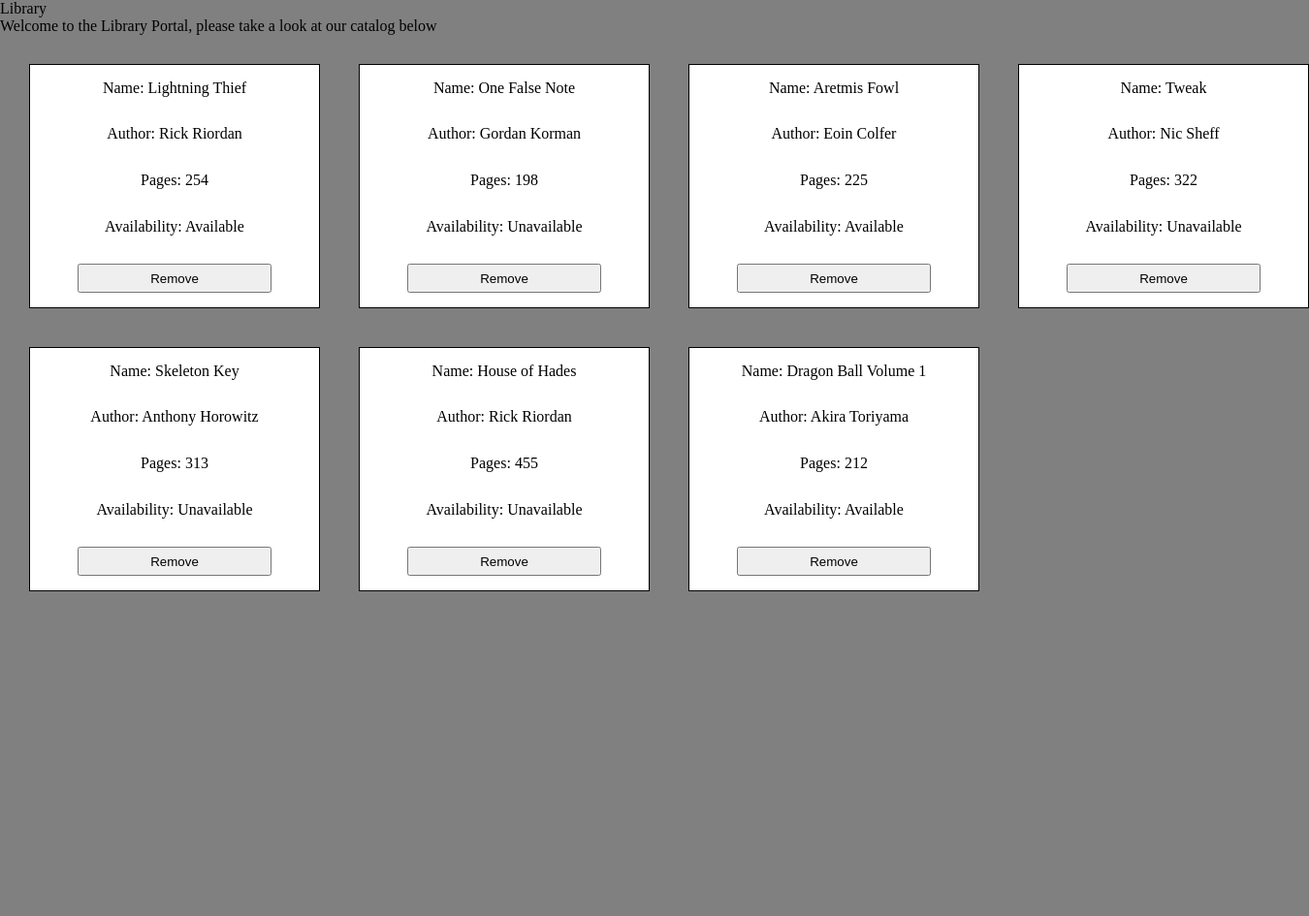
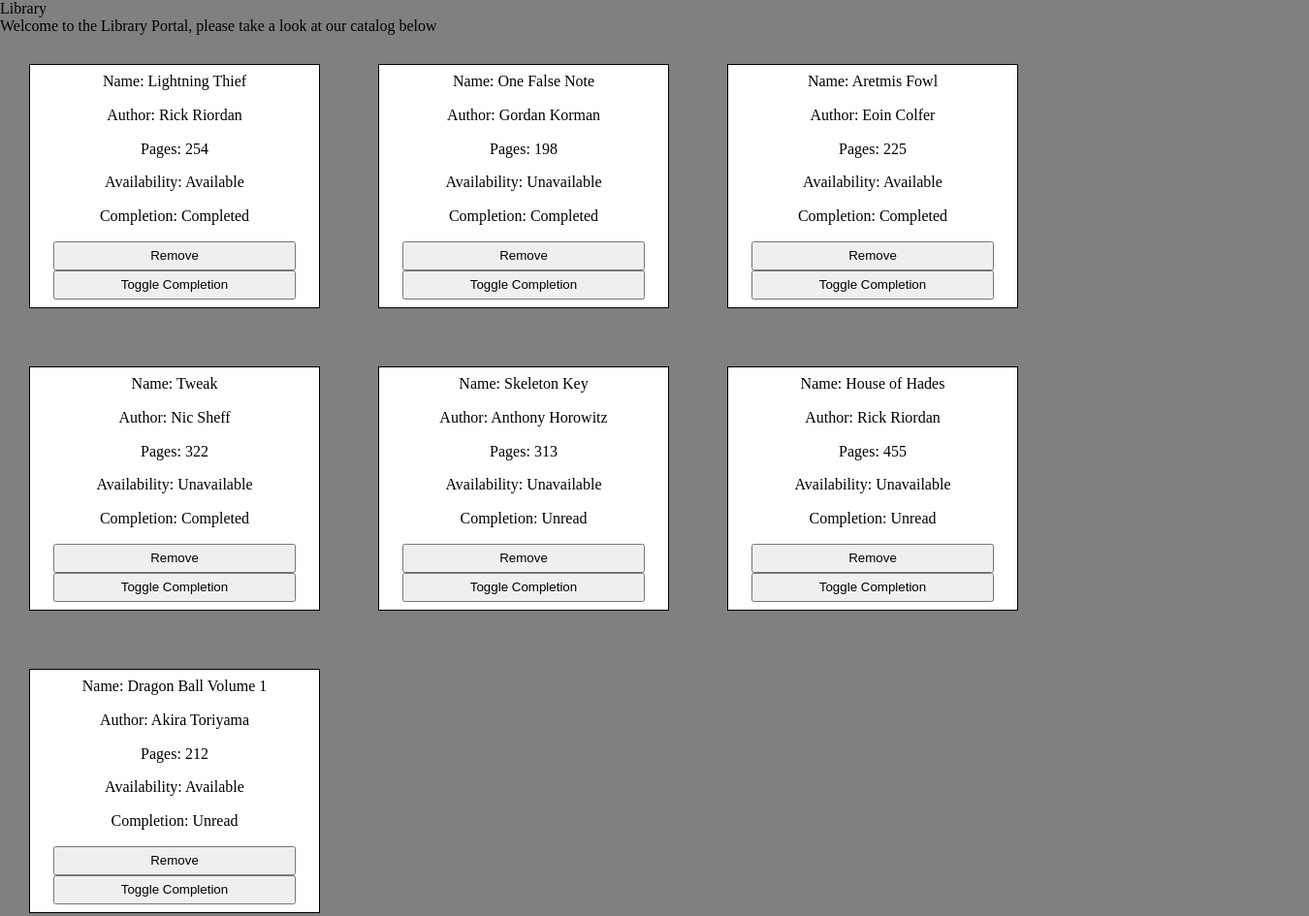
Before and after one commit to divijkhaitan/library, a plain HTML site: page index.html in a window 1280 px wide. Shown: the whole page at 97% size, 1350 px wide, since content can reach past the window. Before the commit the page ends 800 px from the top, so only its background shows below. Drawn offline with Linux system fonts and the light colour scheme.

Commit message:
Add read status and toggle button

```diff
--- a/script.js
+++ b/script.js
@@ -1,9 +1,10 @@
 let container=document.querySelector('.gridcontainer');
-function book(title, author, pages, status){
+function book(title, author, pages, status, read){
     this.title=title
     this.author=author
     this.pages=pages
     this.status=status
+    this.read=read
 }
 book.prototype.availability=function()
 {
@@ -17,39 +18,43 @@ book.prototype.availability=function()
     }
 }
 
+book.prototype.haveRead=function()
+{
+    if(this.read)
+    {
+        return "Completed"
+    }
+    else
+    {
+        return "Unread"
+    }
+}
+book.prototype.toggleRead=function()
+{
+    this.read= !(this.read)
+}
+
+
 book.prototype.info= function(){
     console.log(`Name: ${this.title}\nAuthor: ${this.author}\nPages: ${this.pages}\nAvailability: ${this.availability}`)
 }
 
-const percy1=new book("Lightning Thief", "Rick Riordan", 254, true)
-const clues39=new book ("One False Note", "Gordan Korman",198, false)
-const artemis=new book ("Aretmis Fowl", "Eoin Colfer", 225, true)
-const tweak=new book ("Tweak", "Nic Sheff", 322, false)
-const alex= new book ("Skeleton Key", "Anthony Horowitz", 313, false)
-const heroes=new book ("House of Hades", "Rick Riordan", 455, false)
-const dragonball=new book("Dragon Ball Volume 1", "Akira Toriyama", 212, true)
+const percy1=new book("Lightning Thief", "Rick Riordan", 254, true, true)
+const clues39=new book ("One False Note", "Gordan Korman",198, false, true)
+const artemis=new book ("Aretmis Fowl", "Eoin Colfer", 225, true, true)
+const tweak=new book ("Tweak", "Nic Sheff", 322, false, true)
+const alex= new book ("Skeleton Key", "Anthony Horowitz", 313, false, false)
+const heroes=new book ("House of Hades", "Rick Riordan", 455, false, false)
+const dragonball=new book("Dragon Ball Volume 1", "Akira Toriyama", 212, true, false)
 
-let catalog=[percy1, clues39, artemis, tweak, alex, heroes, dragonball]
+let initcatalog=[percy1, clues39, artemis, tweak, alex, heroes, dragonball]
 let divcat=[];
-function populateSite(){
-    let currentcard;
-    let nodes;
-    for (let i=0; i<catalog.length; i++)
-    {
-        currentcard=document.querySelector(`[data='${i}']`)
-        nodes=currentcard.children;
-        nodes[0].textContent=`Name: ${catalog[i].title}`
-        nodes[1].textContent=`Author: ${catalog[i].author}`
-        nodes[2].textContent=`Pages: ${catalog[i].pages}`
-        nodes[3].textContent=`Availability: ${catalog[i].availability()}`
-    }
-}
-//populateSite()
+let catalog=[]
 
 function populateSiten(){
-    for (let i=0; i<catalog.length; i++)
+    for (let i=0; i<initcatalog.length; i++)
     {
-        addbook(catalog[i])
+        addbook(initcatalog[i])
     }
 }
 populateSiten()
@@ -63,6 +68,7 @@ function addbook(newbook)
     let currentPages;
     let currentStatus;
     let currentButtons;
+    let currentRead;
         currentcard=document.createElement('div')//currentcard=document.querySelector(`[data='${i}']`)
         currentcard.classList.add('cards')
         currentcard.setAttribute('data',`${divcat.length}`)
@@ -83,23 +89,35 @@ function addbook(newbook)
         currentStatus.classList.add('status')
         currentStatus.textContent=`Availability: ${newbook.availability()}`
 
+        currentRead=document.createElement('div')
+        currentRead.classList.add('read')
+        currentRead.textContent=`Completion: ${newbook.haveRead()}`
+
         currentButtons=document.createElement('div')
         currentButtons.classList.add('buttonbar')
+
         remove=document.createElement('button')
         remove.classList.add('button')
         remove.addEventListener('click', clicked)
         remove.textContent="Remove"
         currentButtons.appendChild(remove)
 
+        readToggle=document.createElement('button')
+        readToggle.classList.add('button')
+        readToggle.addEventListener('click', toggle)
+        readToggle.textContent="Toggle Completion"
+        currentButtons.appendChild(readToggle)
 
         currentcard.appendChild(currentTitle)
         currentcard.appendChild(currentAuth)
         currentcard.appendChild(currentPages)
         currentcard.appendChild(currentStatus)
+        currentcard.appendChild(currentRead)
         currentcard.appendChild(currentButtons)
 
         container.appendChild(currentcard)
         divcat.push(currentcard)
+        catalog.push(newbook)
 }
 
 function clicked(e)
@@ -118,3 +136,12 @@ function clicked(e)
         divcat[i].setAttribute('data',`${parseInt(divcat[i].getAttribute('data')) - 1}`)
     }
 }
+
+function toggle(e)
+{
+    let currentcard=e.target.parentNode.parentNode;
+    index=parseInt(currentcard.getAttribute('data'))
+    catalog[index].toggleRead();
+    divcat[index].children[4].textContent=`Completion: ${catalog[index].haveRead()}`;
+
+}
--- a/style.css
+++ b/style.css
@@ -8,9 +8,9 @@ body{
 }
 .gridcontainer{
     display: grid;
-    grid-template-columns: repeat(4, 300px);
+    grid-template-columns: repeat(auto-fit, 300px);
     grid-template-rows: repeat(auto-fit, 1fr);
-    gap: 40px;
+    gap: 60px;
     padding: 30px;
 }
 
@@ -25,6 +25,12 @@ body{
 }
 
 .button{
-    width: 200px;
+    width: 250px;
     height: 30px;
 }
+.buttonbar{
+    display: flex;
+    justify-content: center;
+    flex-wrap: wrap;
+
+}
```
Also changed, not shown: index.html (+0 -97 lines).
